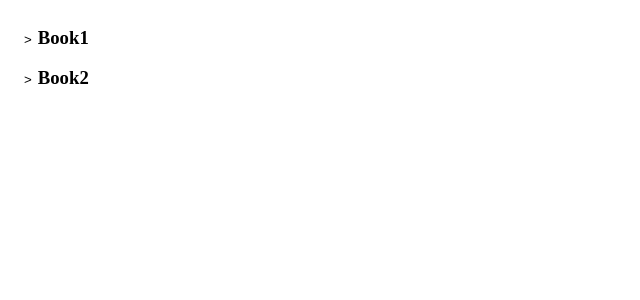
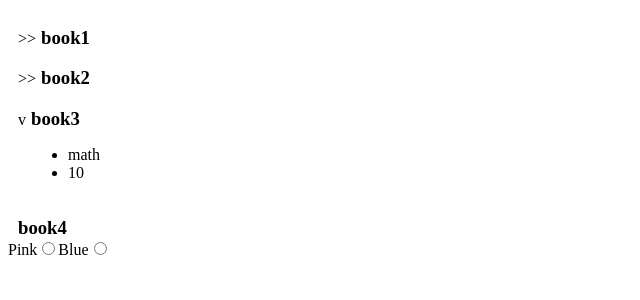
Before and after one commit to mennarefaat/testApp, an Angular app: page / in a window 1280 px wide. Shown: the top 300 px of the page, without its empty margins (0-640 px from the left). Built offline with nearby package versions, Linux system fonts and the light colour scheme.

Commit message:
edit in tree component

```diff
--- a/src/app/components/tree/tree.component.css
+++ b/src/app/components/tree/tree.component.css
@@ -1,8 +1,12 @@
 .icon{
-    background-color: white;
+    /* background-color: white; */
     display: inline-block;
     border: none;
     cursor: pointer;
+    padding-left: 0;
+    margin-right: 5px;
+}
+.container{
     margin-left: 10px;
 }
 
@@ -13,5 +17,6 @@
 
 .child{
     margin-top: 0;
+    margin-bottom: 0;
     margin-left: 20px;
 }
--- a/src/app/components/tree/tree.component.html
+++ b/src/app/components/tree/tree.component.html
@@ -1,10 +1,41 @@
-<div *ngFor="let item of parent">
-  <button class="icon" (click)="openTree()">></button>
-  <h3 class="parent">{{ item }}</h3>
-  <div class="child" *ngIf="open">
-    <ul *ngFor="let elem of child">
-      <li>{{ elem.kind }}</li>
-      <li>{{ elem.count }}</li>
+<div *ngFor="let item of parent" appCustomStyle="white" hcolor="{{ color }}">
+  <div class="container">
+    <span
+      class="icon"
+      (click)="item.expand = !item.expand"
+      *ngIf="!item.expand && item.children"
+    >
+      >>
+    </span>
+    <span
+      class="icon"
+      (click)="item.expand = !item.expand"
+      *ngIf="item.expand && item.children"
+    >
+      v
+    </span>
+    <h3 class="parent">{{ item.title }}</h3>
+  </div>
+  <div class="child" *ngIf="item.expand">
+    <ul *ngFor="let elem of item.children">
+      <li hcolor="pink">{{ elem.kind }}</li>
+      <li hcolor="pink">{{ elem.count }}</li>
     </ul>
   </div>
 </div>
+<label for="pink">Pink</label>
+<input
+  type="radio"
+  name="color"
+  value="pink"
+  id="pink"
+  (change)="changeHColor('pink')"
+/>
+<label for="blue">Blue</label>
+<input
+  type="radio"
+  name="color"
+  value="#cedcf2"
+  id="blue"
+  (change)="changeHColor('#cedcf2')"
+/>
--- a/src/app/components/tree/tree.component.ts
+++ b/src/app/components/tree/tree.component.ts
@@ -7,15 +7,19 @@ import { data } from 'src/app/models/data';
   styleUrls: ['./tree.component.css'],
 })
 export class TreeComponent implements OnInit {
-  parent: string[] = ['Book1', 'Book2'];
   child: data[] = [{ kind: 'sport', count: 5, expand: false }];
-  open = false;
+  parent: any[] = [
+    { title: 'book1', children: [{ kind: 'sport', count: 5 }], expand: false },
+    { title: 'book2', children: [{ kind: 'sport', count: 8 }], expand: false },
+    { title: 'book3', children: [{ kind: 'math', count: 10 }], expand: true },
+    { title: 'book4' },
+  ];
+  color = 'white';
 
   constructor(private _element: ElementRef) {}
 
   ngOnInit(): void {}
-
-  openTree() {
-    this.open = !this.open;
+  changeHColor(value: string) {
+    this.color = value;
   }
 }
```
